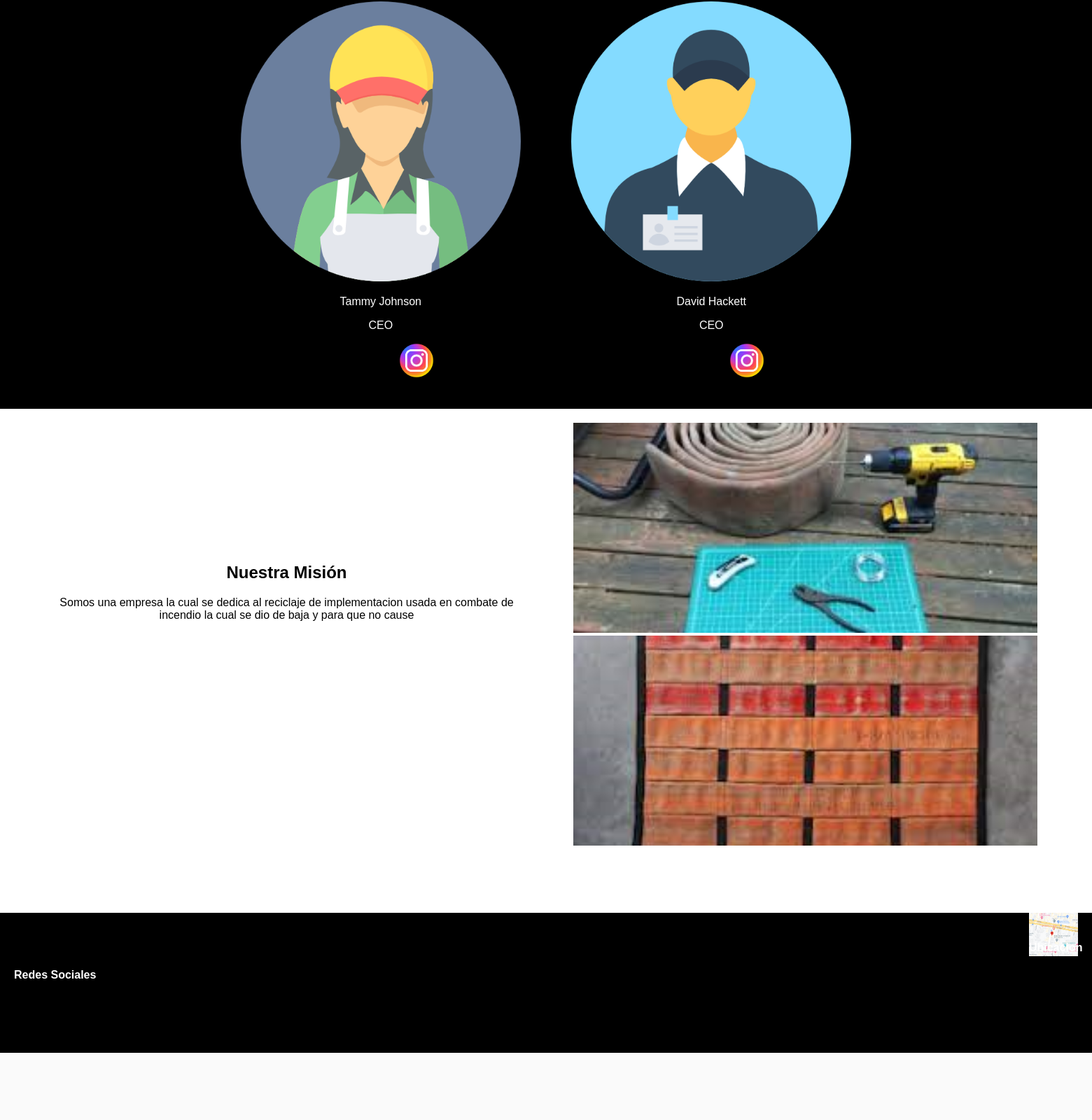
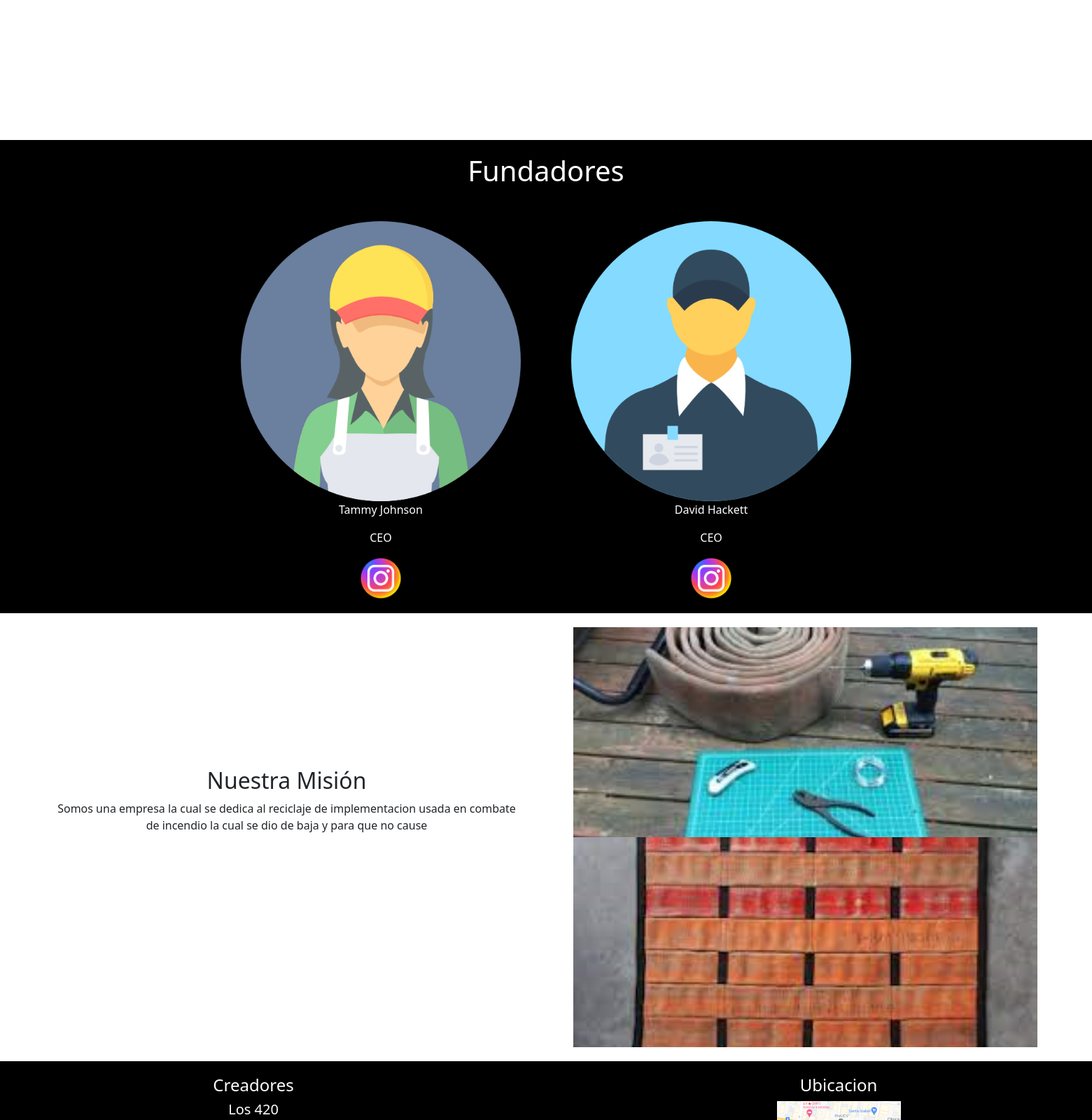
Before and after one commit to Jeremaia/Linea_50, a Django app: page / in a window 1560 px wide. Shown: the part 920-2520 px from the top of the page at 70% size. Before the commit the page ends 2424 px from the top, so only its background shows below. Run offline with Django 4.2, Linux system fonts and the light colour scheme; data that the repository does not hold is empty.

Commit message:
Cambios_presentacion_1

```diff
--- a/base_pagina_Linea_50/Linea_50/static/css/styles.css
+++ b/base_pagina_Linea_50/Linea_50/static/css/styles.css
@@ -64,48 +69,65 @@
 }
 
 footer {
-    height: 20vh;
+    height: 35vh;
     background-color: #000000;
     color: #fff;
     margin: 0;
     padding: 2.5vh;
 }
+
+.footer-column {
+    height: 100%;
+    width: 45%;
+    float: left;
+    text-align: center;
+}
+
+.footer-column:first-child {
+    float: right;
+}
+
+.creadores {
+    height: 100%;
+    width: 100%;
+    margin: 0;
+    padding: 0;
+}
+
+.creadores h5 {
+    font-weight: normal;
+}
+
 .redes-sociales {
     position: fixed;
     bottom: 20px; /* Ajusta el valor según tus necesidades */
     left: -10px;
     margin: 30px;
+    overflow: hidden;
     /* Otros estilos para los íconos de las redes sociales */
+}
+
+.ubicacion {
+    object-fit: contain;
+    text-align: center;
 }
 
 .redes-sociales img {
     width: 30px;
     height: auto;
 }
+
 .redes-sociales img {
     margin-right: 10px;
 }
+
 .redes-sociales {
     display: flex;
     align-items: center;
 }
-  .contenedor-imagen {
-    text-align: center; /* Centrar la imagen y el texto */
-    width: 50px; /* Ajusta el ancho según tus necesidades */
-    height: auto; /* La altura se ajustará automáticamente según el ancho */
-    margin-left: 260px;
-  }
 
 .contacto-instagram {
     margin-top: 10px; /* Ajusta el margen superior según tus necesidades */
-  }
-
-  .mapa-imagen {
-    float: right;
-    margin-top: -80px;
-    width: 100%;
-    max-width: 250px; /* Ajusta el ancho máximo según tus necesidades */
-    height: auto;
 }
 
 /* Home styles */
@@ -156,11 +190,18 @@
     padding: 0;
     margin-top: 5vh;
     display: inline-block;
+    text-align: center;
 }
 
 .fundador_template img {
     height: 100%;
     width: 100%;
+    object-fit: contain;
+}
+
+.contenedor-imagen {
+    width: 100%;
+    height: 15%;
     object-fit: contain;
 }
 
@@ -201,14 +242,6 @@
     width: 100%;
     object-fit: cover;
 }
-.ubicacion {
-    margin-left: 1450px;
-}
-.redes{
-    margin-bottom: 1000px;
-}
-
-
 
 .modal {
     display: none;
--- a/base_pagina_Linea_50/Linea_50/templates/base.html
+++ b/base_pagina_Linea_50/Linea_50/templates/base.html
@@ -4,6 +4,7 @@
 <head>
     <title>{% block title %}{% endblock %}</title>
     <link rel="stylesheet" type="text/css" href="{% static 'css/styles.css' %}?{% now 'U' %}">
+    <link rel="stylesheet" href="https://cdn.jsdelivr.net/npm/bootstrap@5.0.1/dist/css/bootstrap.min.css">
 </head>
 <body>
     <!-- Header -->
@@ -14,9 +15,9 @@
             <ul>
                 <!-- TODO: Redirigir a las zonas del main correspondientes -->
                 <li><a href="#"><img src="{% static 'img/linea.png' %}" alt="Logo"></a></li>
-                <li><a href="#contacto">Contacto</a></li>
-                <li><a href="#contacto">Nuestra Misión</a></li>
-                <li><a href="home.html#4">Fundadores</a></li>
+                <li><a href="#5">Contacto</a></li>
+                <li><a href="#3">Nuestra Misión</a></li>
+                <li><a href="#4">Fundadores</a></li>
                 <li><a href="#2">Productos</a></li>
                 <li><a href="#">Inicio</a></li>
             </ul>
@@ -33,30 +34,33 @@
     </main>
 
     <!-- Footer -->
-    <footer>
+    <footer id="5">
         <!-- TODO: Modificar toda el area del footer -->
         <div class="footer-column">
             <div class="ubicacion">
-            <h4>Ubicacion</h4>
-            <img src="{% static 'img/4.png' %}" class="mapa-imagen">
-          </div>
+                <h4>Ubicacion</h4>
+                <img src="{% static 'img/4.png' %}" class="mapa-imagen">
+            </div>
         </div>
-        <div id="contacto" class="footer-column">
-        <h4 class="redes">Redes Sociales</h4>
+        <div class="footer-column">
+            <div class="Creadores">
+                <h4>Creadores</h4>
+                <h5>Los 420</h5>
+            </div>
+        </div>
         <div class="redes-sociales">
             <a href="#" target="_blank">
-              <img src="{% static 'img/2.png' %}">
+                <img src="{% static 'img/2.png' %}">
             </a>
-            <a href="#" target="_blank">
-              <img src="{% static 'img/3.png' %}">
+            <a href="https://www.picuki.com/profile/linea_50" target="_blank">
+                <img src="{% static 'img/3.png' %}">
             </a>
             <!-- Agrega más íconos de redes sociales según sea necesario -->
-          </div>
-
         </div>
     </footer>
 
     <!-- Scripts -->
-    <script type="text/javascript" src="{% static 'scripts/modal.js' %}?{% now 'U' %}"></script>
+    <script type="text/javascript" src="{% static 'scripts/modal.js' %}"></script>
+    <script src="https://cdn.jsdelivr.net/npm/bootstrap@5.0.1/dist/js/bootstrap.bundle.min.js"></script>
 </body>
 </html>
--- a/base_pagina_Linea_50/Linea_50/templates/home.html
+++ b/base_pagina_Linea_50/Linea_50/templates/home.html
@@ -4,27 +4,21 @@
 {% block title %}Linea 50{% endblock %}
 
 {% block content %}
-<div class="productos">
+<div class="productos" id="2">
     <h1>Productos</h1>
-<<<<<<< HEAD
-    <div id="2"class="producto_template">
-        <img src="{% static 'img/linea.png' %}" alt="linea50">
-        <!-- TODO: Convertir texto en boton -->
-=======
     {% for producto in productos %}
     <div class="producto_template">
         <img src="{{ producto.ImagenUrl }}" alt="producto">
->>>>>>> 5cf2ec4cb0bd065c85f73eb5177e7550afb56659
         <!-- TODO: Que el boton diriga a una modal window con tal de que se muestre por encima
         los detalles del producto -->
-        <button type="button" id="openModalBtn-{{ producto.id }}" data-modal-target="myModal-{{ producto.id }}">
+        <button class="btn btn-primary" type="button" id="openModalBtn-{{ producto.id }}" data-modal-target="myModal-{{ producto.id }}">
             {{ producto.Nombre }}
         </button>
 
         <!-- Modal -->
         <div class="modal" id="myModal-{{ producto.id }}">
             <div class="modal-content">
-                <span class="close-{{ producto.id }}">&times;</span>
+                <span class="close-{{ producto.id }}" id="closeBtn-{{ producto.id }}">&times;</span>
                 <h2>{{ producto.Nombre }}</h2>
                 <img src="{{ producto.ImagenUrl }}" alt="producto">
                 <p>{{ producto.Descripcion }}</p>
@@ -37,10 +31,10 @@
 </div>
 
 
-<div class="fundadores">
+<div class="fundadores" id="4">
     <!-- TODO: Agregar Rol, descripcion, redes de contacto de los fundadores, al igual que
     posiblemente cambiar la font que utiliza el proyecto -->
-    <h1 id="4">Fundadores</h1>
+    <h1>Fundadores</h1>
     <div class="fundador_template">
         <img src="{% static 'img/6.png' %}" >
         <p>Tammy Johnson</p>
@@ -63,13 +57,12 @@
     </div>
 </div>
 
-
-<div class="mision">
+<div class="mision" id="3">
     <div class="mision_texto">
         <h2>Nuestra Misión</h2>
         <p>Somos una empresa la cual se dedica al reciclaje de implementacion usada en combate de incendio la cual se dio de baja y para que no cause</p>
     </div>
-    <div id="3" class="mision_imagenes">
+    <div class="mision_imagenes">
         <img src="{% static 'img/images.png' %}">
         <img src="{% static 'img/images (1).png' %}">
     </div>
```
Also changed, not shown: other parts of base_pagina_Linea_50/Linea_50/static/css/styles.css (+23 -6 lines), base_pagina_Linea_50/Linea_50/static/scripts/modal.js (+57 -43 lines). Lines whose indentation alone changed are shown as unchanged.
